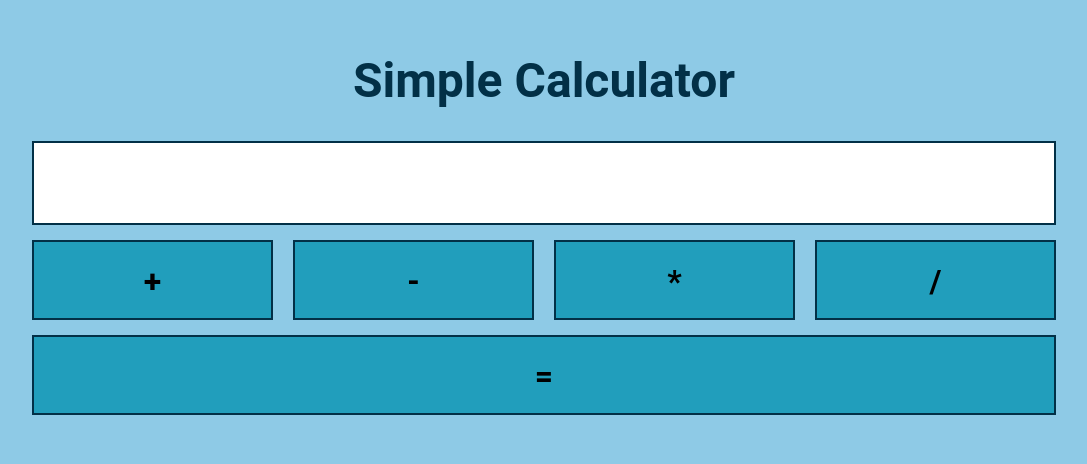
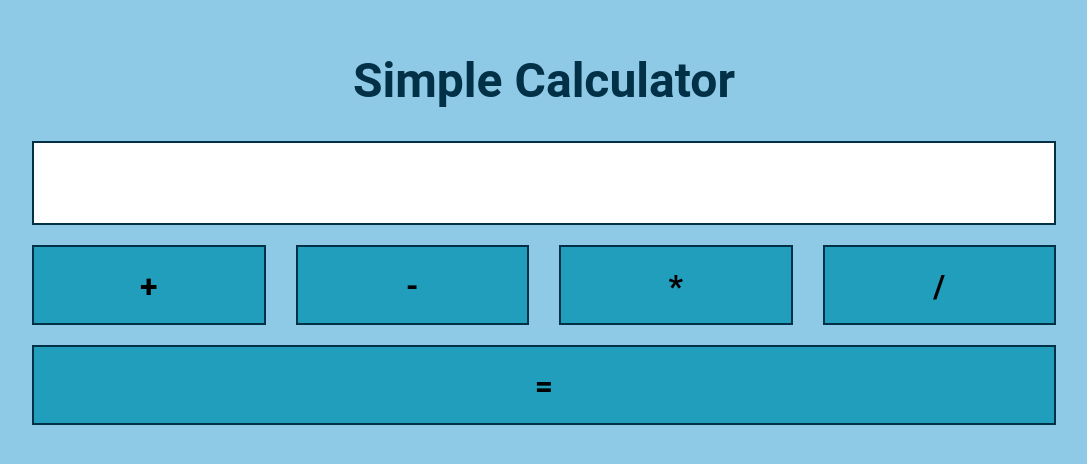
Before and after one commit to Michael-Blessing/Vue_Projekte, a Vue app in the folder simple_calculator/: page / in a window 1280 px wide. Shown: the top 464 px of the page, without its empty margins (96-1183 px from the left). Built offline with nearby package versions, Linux system fonts and the light colour scheme.

Commit message:
styling changes

```diff
--- a/simple_calculator/src/components/TheCalculator.vue
+++ b/simple_calculator/src/components/TheCalculator.vue
@@ -84,14 +84,14 @@ export default {
         width:79.7vw;
         height:10vh;
         padding:0px;
-        margin-bottom:15px;
+        margin-bottom:20px;
         border: 2px solid var(--font-color);
         font-size:2em;
     }
     .row {
         display:flex;
         flex-direction: row;
-        gap:20px;
+        gap:30px;
     }
     .row > .btn {
         border: 2px solid var(--font-color);
@@ -104,7 +104,7 @@ export default {
         font-weight: 600;
     }
     #large {
-        margin-top:15px;
+        margin-top:20px;
         width:80vw;
         border: 2px solid var(--font-color);
         height:10vh;
```
